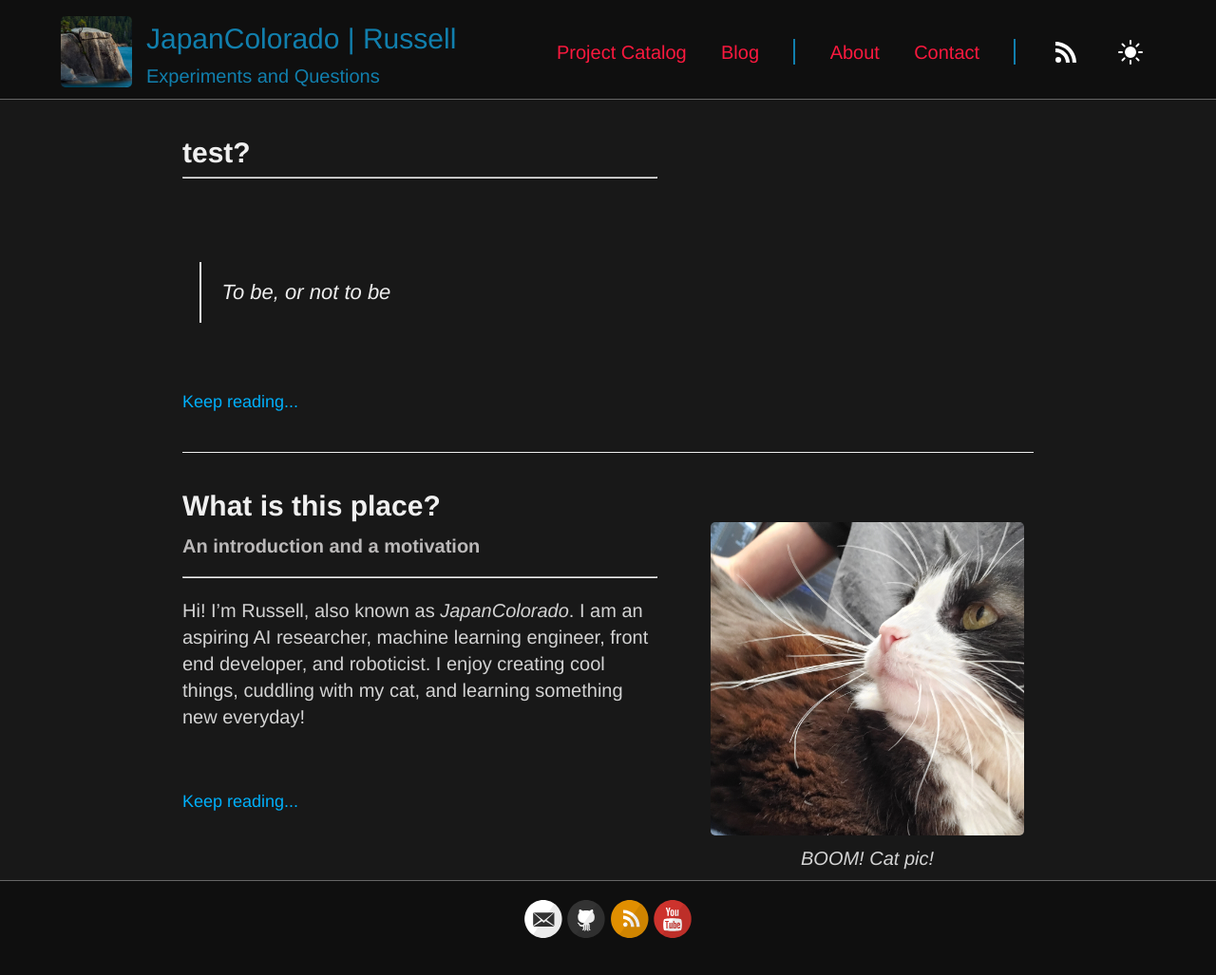
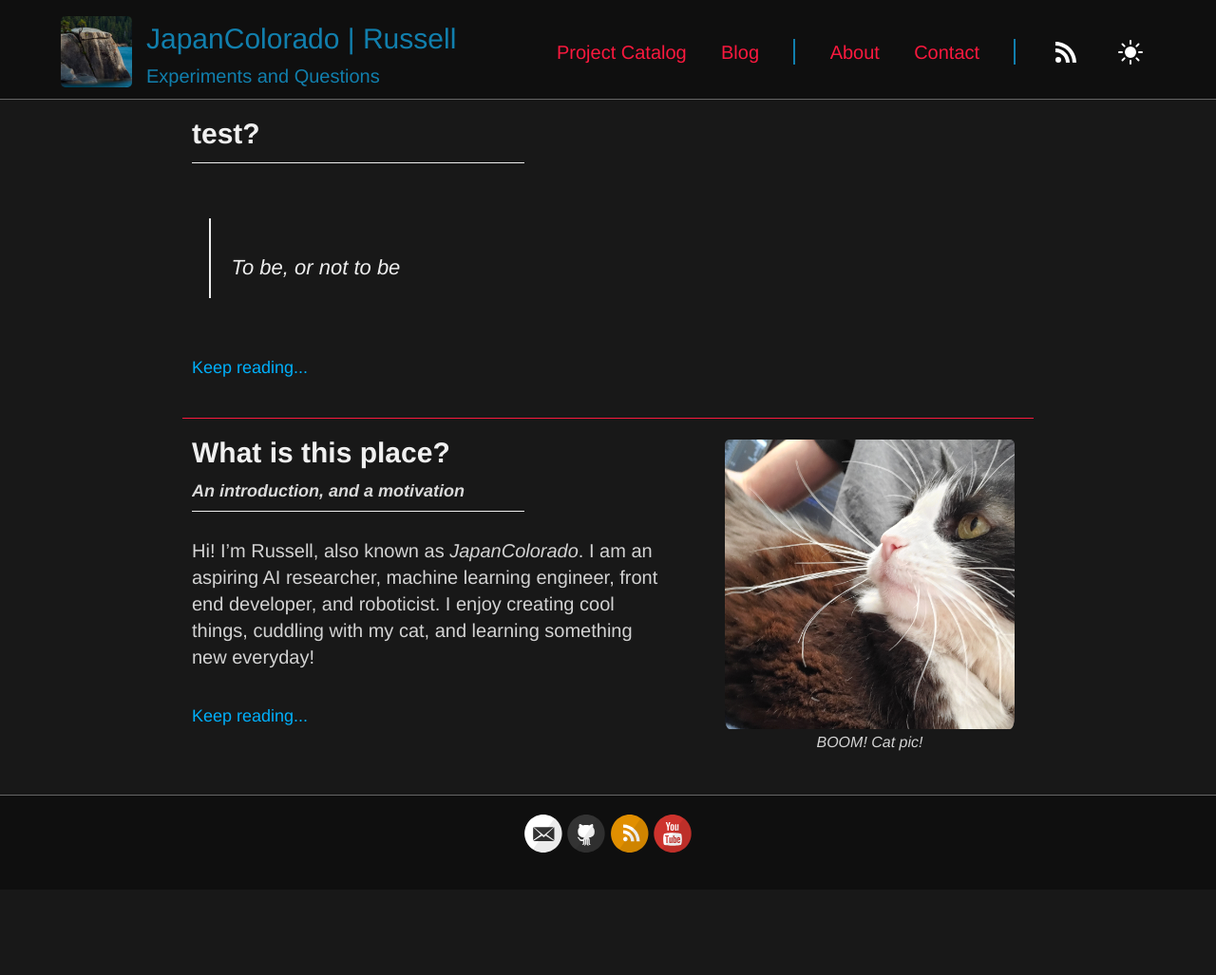
Before and after one commit to JapanColorado/japancolorado.github.io, a Jekyll site: the page built from blog.html, in a window 1280 px wide. Shown: the whole page at 95% size. Built offline with Jekyll 4.4.1, drawn with Linux system fonts in a browser that asks for light colours; after the commit the page ends 937 px from its top, so only the background shows below that.

Commit message:
Finish styling for blog excerpts and blog page

```diff
--- a/_layouts/post.html
+++ b/_layouts/post.html
@@ -4,7 +4,8 @@ layout: default
 
 <article class="post">
   <h1>{{ page.title }}</h1>
-
+  <h3 class="subtitle">{{ page.subtitle }}</h3>
+  <div class="excerpt">{{ page.excerpt }}</div>
   <div class="entry">
     {{ content }}
   </div>
--- a/_sass/_posts.scss
+++ b/_sass/_posts.scss
@@ -1,11 +1,26 @@
-.posts > .post {
-  padding-bottom: 2em;
-  border-bottom: 1px solid $lightGray;
+/*********************/
+/* Styling for Posts */
+/*********************/
+
+.date {
+  font-style: italic;
+  color: $gray;
 }
 
-.posts > .post:last-child {
-  padding-bottom: 1em;
-  border-bottom: none;
+.subtitle {
+  width: 40%;
+  overflow: hidden;
+
+  font-size: 18px;
+  font-style: italic;
+  color: rgb(218, 218, 218);
+
+  padding-top: 0px;
+  padding-bottom: 5px;
+  margin-top: 0px;
+  margin-bottom: 0px;
+
+  border-bottom: solid 1px $lightGray;
 }
 
 .post {
@@ -23,40 +38,62 @@
   }
 
   .read-more {
-    //text-transform: uppercase;
     font-size: 18px;
   }
+  h1 {
+    padding-bottom: 0px;
+    margin-bottom: 0px;
+    margin-top: 10px;
+  }
+}
+
+// Adds border to separate each entry
+.posts > .post {
+  padding-bottom: 2em;
+  border-bottom: 1px solid $accentRed;
+}
+
+// Removes border from last entry
+.posts > .post:last-child {
+  padding-bottom: 1em;
+  border-bottom: none;
+}
+
+// Adds padding without messing with separator
+.preview-container {
+  padding: 0px 10px;
 }
 
 .excerpt {
   display: flex;
   justify-content: space-between;
   align-items: center;
+
   height: 200px;
+
   p > img {
-    max-width: 350px;
+
+    top: -10px;
+    max-width: 325px;
     padding: 10px;
     border-radius: 15px;
+    padding-bottom: 2px;
   }
+
+  p > img + em, p > img {
+    position: relative;
+    top: -15px;
+
+    font-size: 16px;
+  }
+
   p:first-of-type {
     max-width: 500px;
     width: 100%;
     height: 100%;
+    margin-top: 0px;
+    padding-top: 35px;
     padding-bottom: 0px;
   }
 }
-.date{
-  font-style: italic;
-  color: $gray;
-}
-.subtitle {
-    font-size: 20px;
-    position:relative;
-    top: -20px;
-    color: $textGray;
-}
-.title-separator{
-    position: relative;
-    top: -20px;
-    width: 500px;
-}
+// TO-DO: Add media queries, figure out adding excerpt as top of blog post, like d bourke
--- a/blog.html
+++ b/blog.html
@@ -2,18 +2,19 @@
 layout: default
 title: Blog
 ---
+
 <div class="posts">
   {% for post in site.posts %}
   <article class="post">
-
+    <div class="preview-container">
       <h1><a href="{{ site.baseurl }}{{ post.url }}">{{ post.title }}</a></h1>
       <h3 class="subtitle">{{ post.subtitle }}</h3>
-        <hr class="title-separator">
-        <div class="excerpt">
-          {{ post.excerpt }}
+
+      <div class="excerpt">{{ post.excerpt }}</div>
+      <a href="{{ site.baseurl }}{{ post.url }}" class="read-more"
+        >Keep reading...</a
+      >
     </div>
-        <a href="{{ site.baseurl }}{{ post.url }}" class="read-more">Keep reading...</a>
-
   </article>
   {% endfor %}
 </div>
```
Also changed, not shown: _posts/2023-04-06-Why.md (+1 -1 lines). Lines whose indentation alone changed are shown as unchanged.
